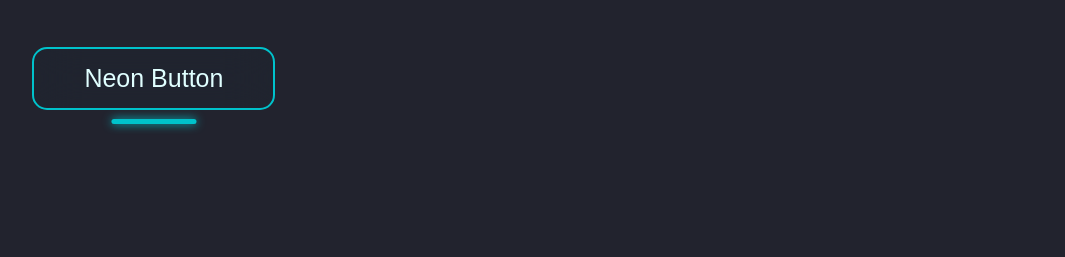
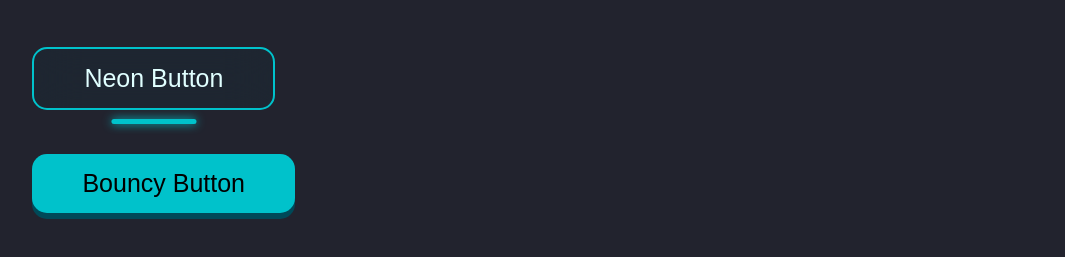
Before and after one commit to Antonio-WebLab/microinteractions, a plain HTML site: page index.html in a window 1280 px wide. Shown: the part 175-432 px from the top of the page, without its empty margins (102-1167 px from the left). Drawn offline with Linux system fonts and the light colour scheme.

Commit message:
add bouncy button

```diff
--- a/css/style.css
+++ b/css/style.css
@@ -1,5 +1,4 @@
 /* General CSS */
-
 body {
   background-color: #22232e;
   color: white;
@@ -20,7 +19,8 @@ p {
   opacity: 0.9;
 }
 
-/* Neon button CSS */
+/* # Neon button */
+
 .neon-button {
   /* posizione */
   position: relative;
@@ -49,16 +49,12 @@ p {
 
   /* colori */
   color: #e0ffff;
-  background-color: rgba(0, 70, 80, 0.05);
+  background-color: rgba(0, 70, 80, 0.1);
 
   /* effetti */
   backdrop-filter: blur(25px);
   cursor: pointer;
   transition: 0.2s;
-}
-
-.neon-button:hover {
-  box-shadow: 0 0 3px 0 rgba(0, 194, 203);
 }
 
 .neon-button .neon {
@@ -84,10 +80,76 @@ p {
   transition: 0.2s;
 }
 
+/* # Neon Button Hover */
+
+.neon-button:hover {
+  box-shadow: 0 0 3px 0 rgba(0, 194, 203);
+}
+
 .neon-button:hover .neon {
+  /* posizione */
   top: 50%;
   transform: translate(-50%, -50%);
 
+  /* dimensioni */
   height: 60%;
   width: 60%;
 }
+
+/* # Neon Button Active */
+
+.neon-button:active {
+  box-shadow: 0 0 10px 0 rgba(0, 194, 203);
+}
+
+.neon-button:active .neon {
+  /* posizione */
+  top: 50%;
+  transform: translate(-50%, -50%);
+
+  /* dimensioni */
+  height: 80%;
+  width: 80%;
+}
+
+/* # Bouncy button */
+
+.bouncy-button {
+  /* margini e spaziature */
+  margin: 0;
+  padding: 0;
+
+  /* colore */
+  background-color: #004958;
+
+  /* bordi */
+  border: none;
+  border-radius: 15px;
+}
+
+.bouncy-button .text {
+  /* margini e spaziature */
+  padding: 15px 50px;
+
+  /* bordi */
+  border-radius: 15px;
+
+  /* font */
+  font-size: 25px;
+
+  /* colori */
+  background-color: #00c2cb;
+  transform: translateY(-6px);
+
+  /* effetti */
+  transition: 0.1s;
+  cursor: pointer;
+}
+
+.bouncy-button:hover .text {
+  transform: translateY(-8px);
+}
+
+.bouncy-button:active .text {
+  transform: translateY(0);
+}
--- a/index.html
+++ b/index.html
@@ -23,5 +23,11 @@
         <div class="neon"></div>
       </button>
     </section>
+
+    <section>
+      <button class="bouncy-button">
+        <div class="text">Bouncy Button</div>
+      </button>
+    </section>
   </body>
 </html>
```
